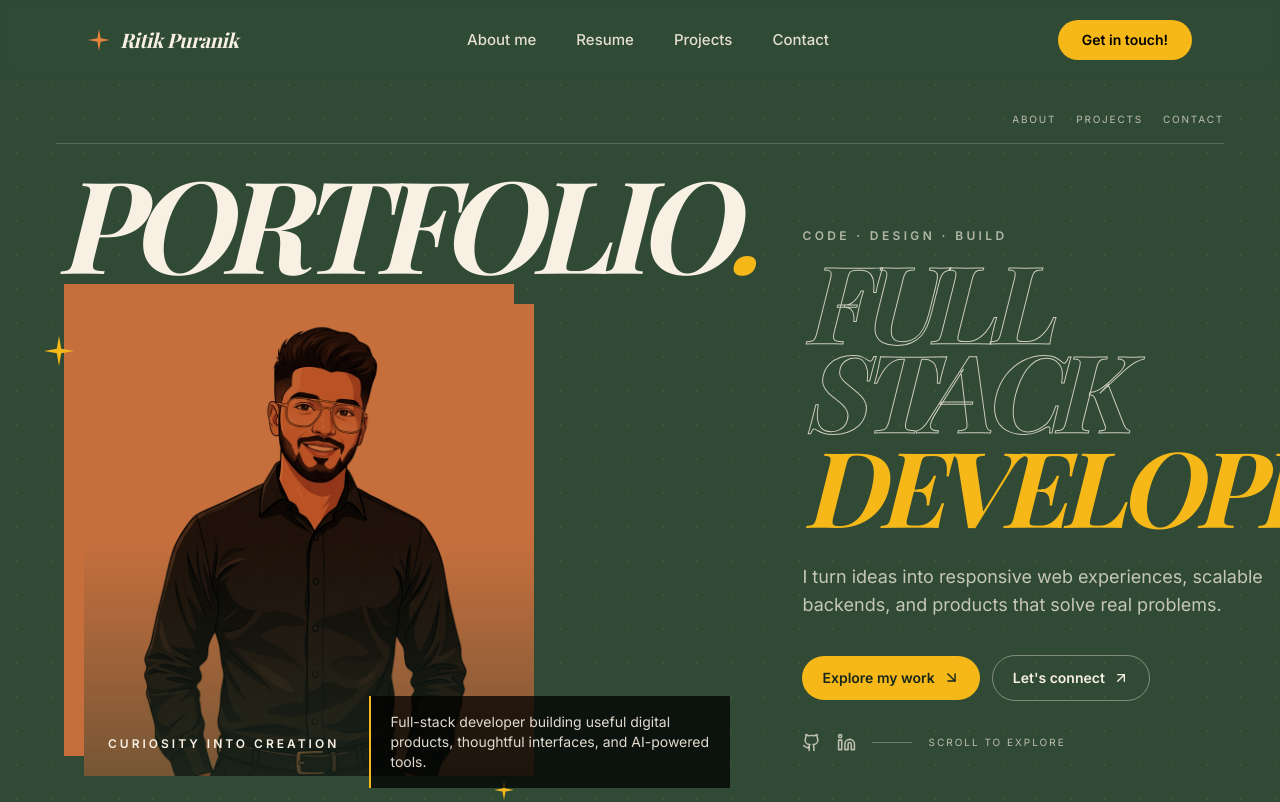
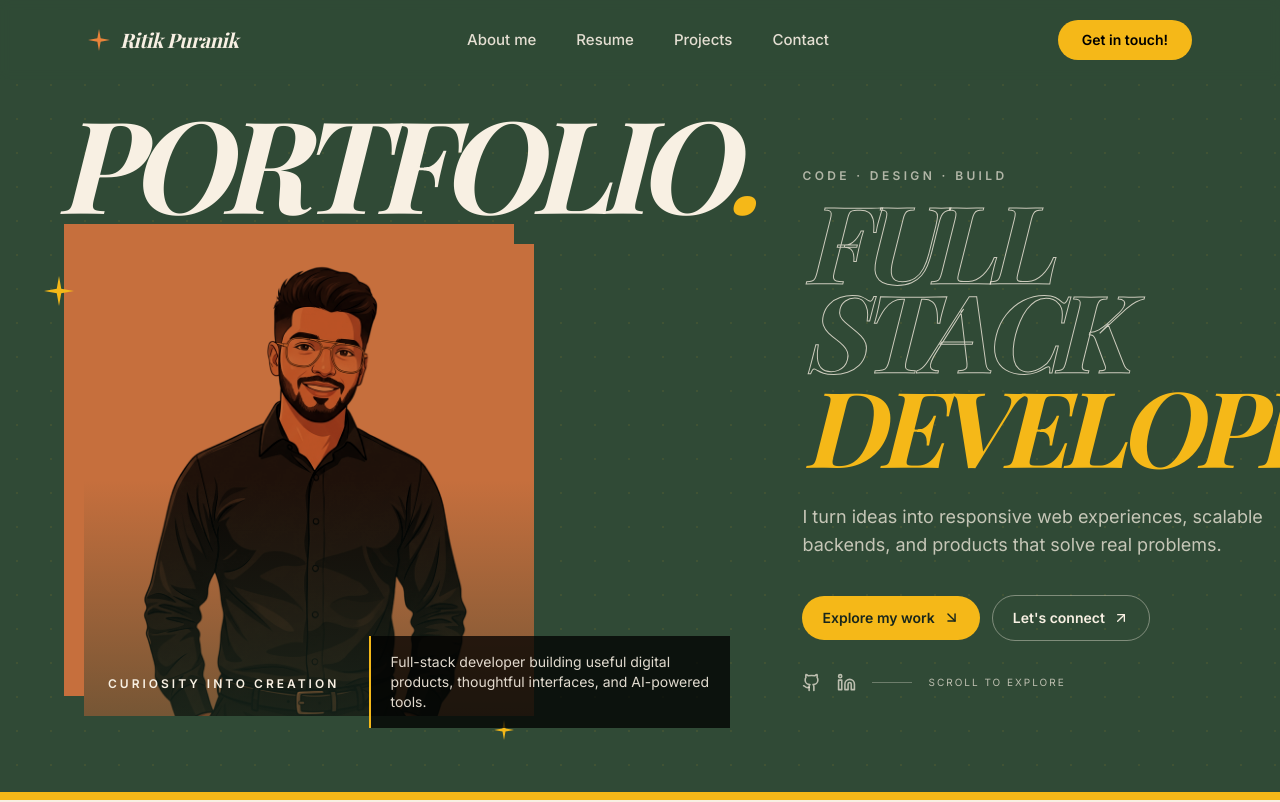
Before and after one commit to RitikPuranik/Portfolio, a React (Vite) app: page / in a window 1280 px wide. Shown: the top 802 px of the page. Built offline with nearby package versions, Linux system fonts and the light colour scheme; a web font is replaced by a local one.

Commit message:
Remove top navigation strip from poster hero

```diff
--- a/src/sections/PosterHeroSection.tsx
+++ b/src/sections/PosterHeroSection.tsx
@@ -24,14 +24,6 @@ export default function HeroSection() {
     <section ref={heroRef} className="relative isolate min-h-[calc(100svh-5rem)] overflow-hidden bg-[#304A36] pb-10 pt-24 text-cream lg:min-h-screen lg:pt-28">
       <div aria-hidden="true" className="pointer-events-none absolute inset-0 opacity-[0.08]" style={{ backgroundImage: 'radial-gradient(circle, #F5B818 1px, transparent 1px)', backgroundSize: '34px 34px' }} />
       <div className="relative mx-auto max-w-[1400px] px-5 sm:px-8 lg:px-14">
-        <div className="mb-7 flex items-center justify-end gap-4 border-b border-cream/20 pb-4">
-          <div className="poster-kicker hidden items-center gap-5 font-body text-[10px] uppercase tracking-[0.18em] text-cream/70 sm:flex">
-            <a className="transition-colors hover:text-[#F5B818]" href="#about">About</a>
-            <a className="transition-colors hover:text-[#F5B818]" href="#projects">Projects</a>
-            <a className="transition-colors hover:text-[#F5B818]" href="#contact">Contact</a>
-          </div>
-        </div>
-
         <div className="relative grid grid-cols-1 items-center gap-7 lg:min-h-[68vh] lg:grid-cols-[0.92fr_1.08fr] lg:gap-8">
           <div className="relative order-2 pb-2 lg:order-1 lg:pb-8">
             <h1 className="poster-title relative z-10 font-display text-[clamp(3.2rem,10vw,8.8rem)] font-bold italic leading-[0.78] tracking-[-0.075em] text-[#F8F0E3]">
```
